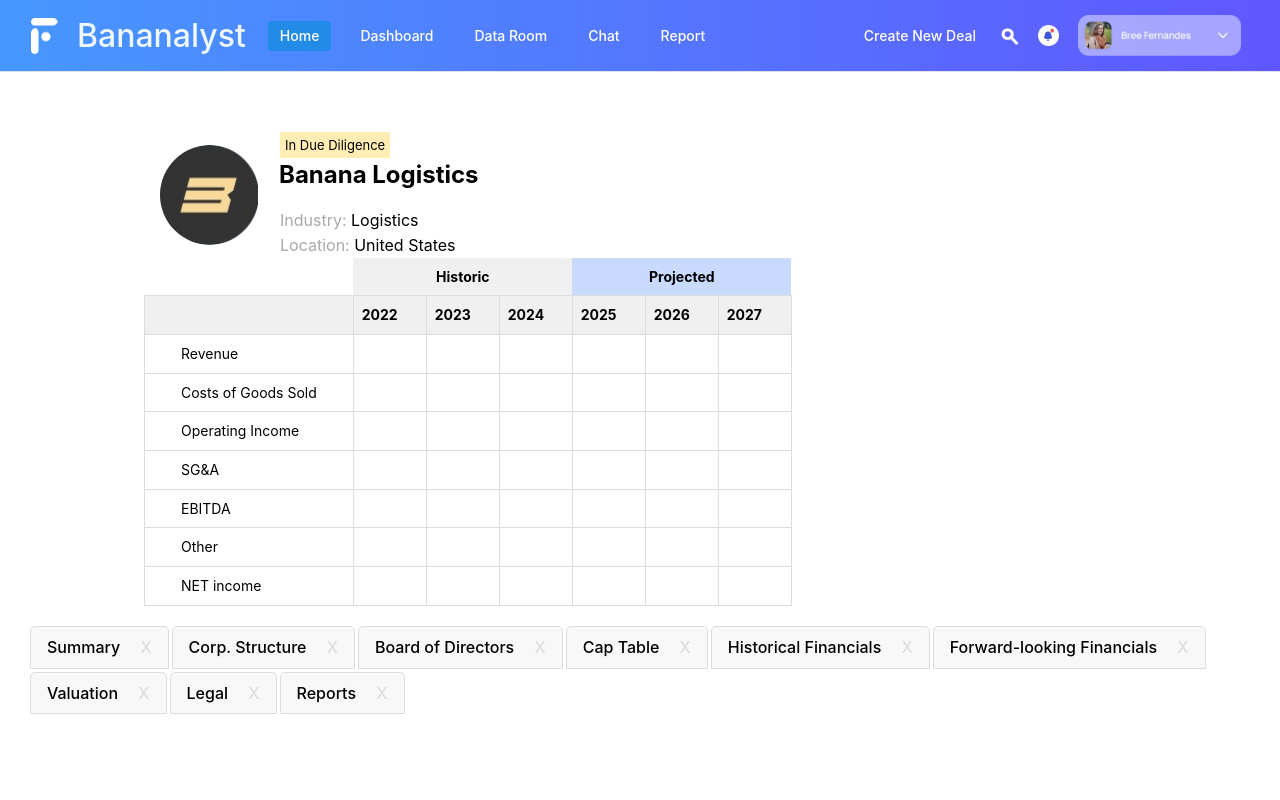
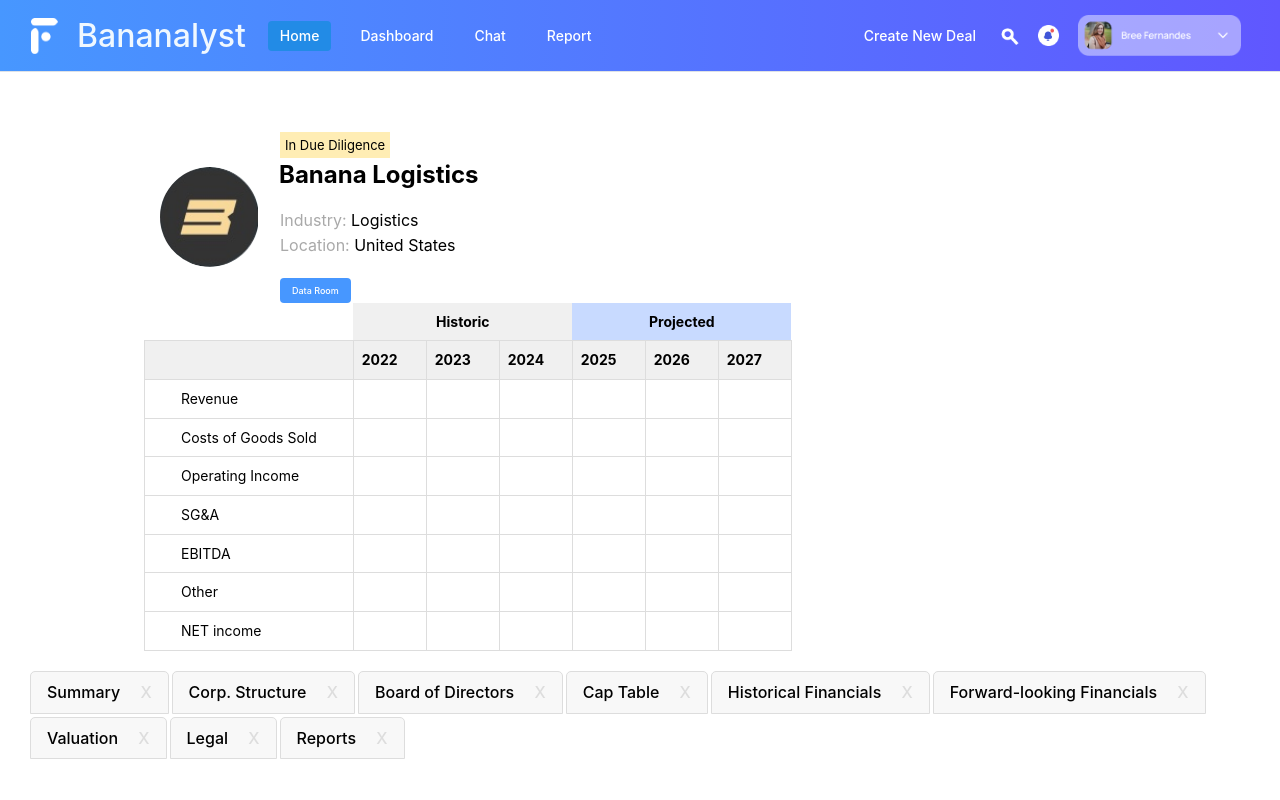
Before and after one commit to paramshah4/banalyst, a React (Vite) app in the folder vite-client/: page / in a window 1280 px wide. Shown: the top 800 px of the page. Built offline with nearby package versions, Linux system fonts and the light colour scheme.

Commit message:
Revised changes to nav bar and dashboard.

```diff
--- a/vite-client/src/App.tsx
+++ b/vite-client/src/App.tsx
@@ -15,7 +15,8 @@ function App() {
       <Router>
         {/* <Route path="/chat" component={ChatInterface} /> */}
         <Route path="/" component={DashboardContainer} />
-        <Route path="/dataroom" component={DashboardContainer} />
+        {/* <Route path="/dataroom" component={DashboardContainer} /> */}
+        <Route path="/dashboard" component={DashboardContainer} />
       </Router>
     </MantineProvider>
   );
--- a/vite-client/src/components/HeaderSimple.tsx
+++ b/vite-client/src/components/HeaderSimple.tsx
@@ -7,7 +7,7 @@ import { Link, useLocation } from "wouter";
 const links = [
   { link: "/home", label: "Home" },
   { link: "/dashboard", label: "Dashboard" },
-  { link: "/dataroom", label: "Data Room" },
+  // { link: "/dataroom", label: "Data Room" },
   { link: "/chat", label: "Chat" },
   { link: "/report", label: "Report" },
 ];
--- a/vite-client/src/components/Overview.tsx
+++ b/vite-client/src/components/Overview.tsx
@@ -1,5 +1,6 @@
 import { Container, Image, Flex, Table } from "@mantine/core";
 import classes from "../styles/Overview.module.css";
+import { Link, useLocation } from "wouter";
 
 export default function Overview() {
   const elements = [
@@ -139,6 +140,20 @@ export default function Overview() {
           <div style={{
             // margin: '10px',
           }}><span className={classes.category}>Location:</span> <span>United States</span></div>
+          <div>
+          <div>
+          <Link
+            key={"Data Room"}
+            href={"/dataroom"}
+            className={classes.dataroomlink}
+            // data-active={active === "/dataroom" || undefined}
+            onClick={() => {
+            }}
+          >
+             Data Room
+          </Link>
+          </div>
+          </div>
         </Flex>
       </Container>
       <Table
--- a/vite-client/src/styles/Overview.module.css
+++ b/vite-client/src/styles/Overview.module.css
@@ -14,3 +14,37 @@
  /* display: inline-block; */
  /* font-weight: bold; */
 }
+
+
+.dataroomlink {
+  display: block;
+  line-height: 1;
+  padding: rem(8px) rem(12px);
+  /* margin: rem(4px) rem(6px); */
+  border-radius: var(--mantine-radius-sm);
+  text-decoration: none;
+  /* color: light-dark(var(--mantine-color-gray-7), var(--mantine-color-dark-0)); */
+  color: white;
+  /* font-size: var(--mantine-font-size-sm); */
+  font-size: xx-small;
+  font-weight: 500;
+  background-color: #4797FF;
+  display: inline-block;
+  margin-top: 20px;
+
+
+  /* @mixin hover {
+    background-color: light-dark(var(--mantine-color-gray-0), var(--mantine-color-dark-6));
+  } */
+/*
+  [data-mantine-color-scheme] &[data-active] {
+    background-color: var(--mantine-color-blue-filled);
+    color: var(--mantine-color-white);
+  } */
+}
+
+.dataroomlink:hover {
+  color: #4797FF;
+  background-color: white;
+  border: 2px solid #4797FF;
+}
```
